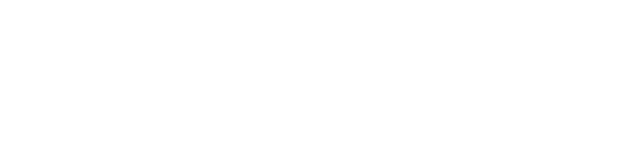
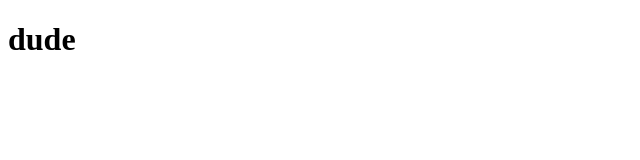
Before and after one commit to BigHugePotato/HAT-Restaurant, a plain HTML site: page HAT-Restaurant/index.html in a window 1280 px wide. Shown: the whole page, without its empty margins (0-640 px from the left). Drawn offline with Linux system fonts and the light colour scheme.

Commit message:
cahgned h1

```diff
--- a/HAT-Restaurant/index.html
+++ b/HAT-Restaurant/index.html
@@ -6,6 +6,7 @@
     <title>Document</title>
 </head>
 <body>
+    <h1> dude</h1>
 
 </body>
 </html>
```
